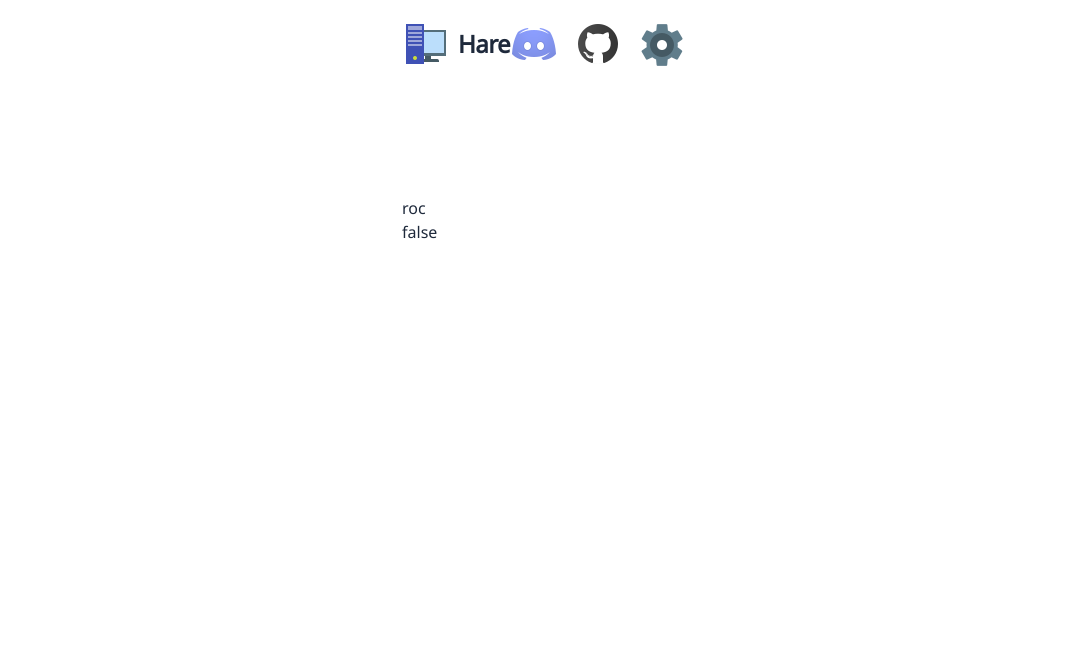
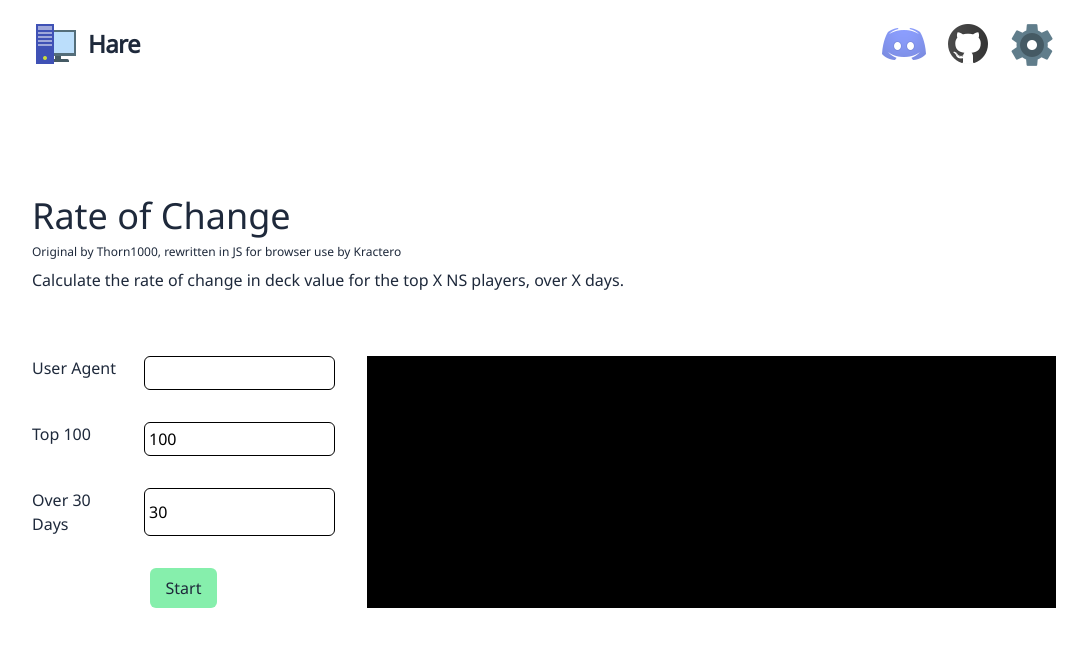
Before and after one commit to Kractero/hare, a SvelteKit app: page /tools/roc in a window 1280 px wide. Shown: the top 646 px of the page, without its empty margins (96-1183 px from the left). Built offline with nearby package versions, Linux system fonts and the light colour scheme.

Commit message:
finish rate of change

```diff
--- /dev/null
+++ b/src/routes/tools/roc/+page.svelte
@@ -0,0 +1,140 @@
+<script lang="ts">
+	import { onMount } from 'svelte';
+	import { parser, sleep } from '../../../globals';
+	let progress: Array<string> = [];
+	let main = '';
+	let top = 100;
+	let days = 30;
+	let content = '';
+	onMount(() => {
+		main = localStorage.getItem('stationMain') || '';
+		top = Number(localStorage.getItem('stationTop')) || 100;
+		days = Number(localStorage.getItem('stationDays')) || 30;
+	});
+	async function rateOfChange(main: string) {
+		let names = [];
+		let ratesOfChange = [];
+		for (let i = 0; i < top / 20; i++) {
+			let start = 1 + i * 20;
+			const response = await fetch(
+				`https://www.nationstates.net/cgi-bin/api.cgi?q=censusranks&scale=86&start=${start}`,
+				{
+					headers: {
+						'User-Agent': main
+					}
+				}
+			);
+			const text = await response.text();
+			const xml = parser.parse(text);
+			names = xml.WORLD.CENSUSRANKS.NATIONS.NATION.map((nation: { NAME: string }) => nation.NAME);
+			await sleep(700);
+		}
+		names = names.slice(0, top);
+		const currentTimestamp = Math.floor(Date.now() / 1000);
+		const fromTimestamp = currentTimestamp - days * 24 * 60 * 60;
+		for (let i = 0; i < names.length; i++) {
+			const nation = names[i];
+			progress = [...progress, `Evaluating ${nation}, ${i + 1}/${names.length}`];
+			const response = await fetch(
+				`https://www.nationstates.net/cgi-bin/api.cgi?nation=${nation};q=census;scale=86;mode=history;from=${fromTimestamp}`,
+				{
+					headers: {
+						'User-Agent': main
+					}
+				}
+			);
+			const text = await response.text();
+			const xml = parser.parse(text);
+			const point = xml.NATION.CENSUS.SCALE.POINT;
+			if (Array.isArray(point)) {
+				const timestamps = point.map((point) => point.TIMESTAMP);
+				const scores = point.map((point) => point.SCORE);
+				const maxTimestamp = Math.max(...timestamps);
+				const minTimestamp = Math.min(...timestamps);
+				const maxScore = scores[timestamps.indexOf(maxTimestamp)];
+				const minScore = scores[timestamps.indexOf(minTimestamp)];
+				const rateOfChange = ((maxScore - minScore) / days).toFixed(2);
+				ratesOfChange.push([nation, rateOfChange]);
+			} else {
+				ratesOfChange.push([nation, point.SCORE]);
+			}
+			await sleep(700);
+		}
+		const fallers = ratesOfChange.slice().sort((a, b) => a[1] - b[1]);
+		const risers = ratesOfChange.slice().sort((a, b) => b[1] - a[1]);
+		content += `TOP ${top} over ${days} days\n`;
+		content += `---------------------------\n`;
+		for (let i = 0; i < ratesOfChange.length; i++) {
+			content += `${i + 1}/${names.length} ${ratesOfChange[i][0]} | Rate of Change: ${
+				ratesOfChange[i][1]
+			}\n`;
+		}
+		content += `---------------------------\n`;
+		content += `Fastest Growing of the top ${top}\n`;
+		content += `---------------------------\n`;
+		for (let i = 0; i < fallers.length; i++) {
+			content += `${i + 1}/${names.length} ${fallers[i][0]} | Rate of Change: ${fallers[i][1]}\n`;
+		}
+		content += `---------------------------\n`;
+		content += `Declining of the top ${top}\n`;
+		content += `---------------------------\n`;
+		for (let i = 0; i < risers.length; i++) {
+			content += `${i + 1}/${names.length} ${risers[i][0]} | Rate of Change: ${risers[i][1]}\n`;
+		}
+	}
+</script>
+
+<h1 class="text-4xl mb-2">Rate of Change</h1>
+<p class="text-xs mb-2">Original by Thorn1000, rewritten in JS for browser use by Kractero</p>
+<p class="mb-16">
+	Calculate the rate of change in deck value for the top X NS players, over X days.
+</p>
+
+<div class="lg:w-[1024px] lg:max-w-5xl flex flex-col lg:flex-row gap-8 break-normal">
+	<form on:submit|preventDefault={() => rateOfChange(main)} class="flex flex-col gap-8">
+		<div class="flex gap-4 justify-between max-w-lg">
+			<label class="w-24" for="main">User Agent</label>
+			<input
+				required
+				id="main"
+				bind:value={main}
+				class="text-black p-1 max-w-xs rounded-md border border-black dark:border-none"
+			/>
+		</div>
+		<div class="flex gap-4 justify-between max-w-lg">
+			<label class="w-24" for="main">Top {top}</label>
+			<input
+				required
+				id="main"
+				bind:value={top}
+				class="text-black p-1 max-w-xs rounded-md border border-black dark:border-none"
+			/>
+		</div>
+		<div class="flex gap-4 justify-between max-w-lg">
+			<label class="w-24" for="main">Over {days} Days</label>
+			<input
+				required
+				id="main"
+				bind:value={days}
+				class="text-black p-1 max-w-xs rounded-md border border-black dark:border-none"
+			/>
+		</div>
+		<div class="max-w-lg flex justify-center">
+			<button
+				type="submit"
+				class="bg-green-300 rounded-md px-4 py-2 transition duration-300 hover:bg-green-500"
+			>
+				Start
+			</button>
+		</div>
+	</form>
+	<pre
+		class="flex-1 p-2 whitespace-pre-wrap bg-black dark:bg-gray-50 text-white dark:text-black font-medium font-mono inline-block">
+        {#if progress && progress[0]}
+			{#each progress as update}
+				<p>{update}</p>
+			{/each}
+            {content}
+		{/if}
+    </pre>
+</div>
```
Also changed, not shown: static/Rate of Change.png (added).
